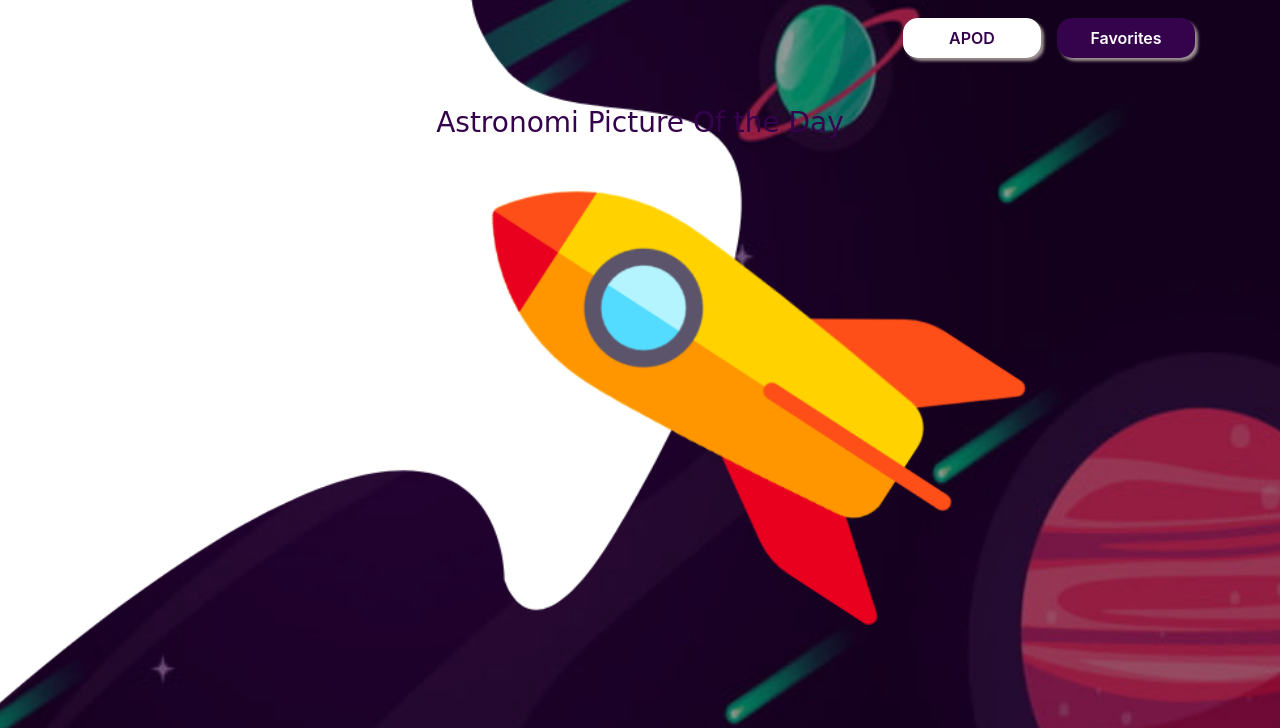
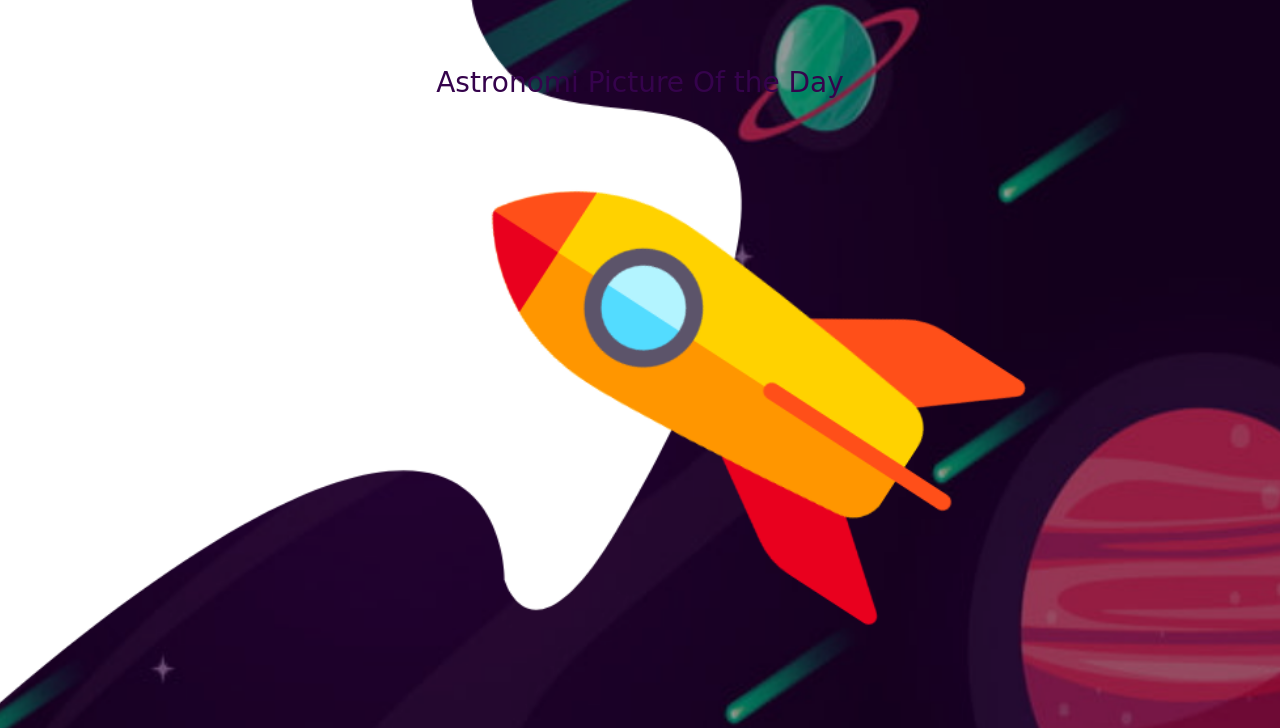
Before and after one commit to Ianphantom/Project-Website-Astronomi, a website built with webpack: page src/html/apod.html in a window 1280 px wide. Shown: the part 72-800 px from the top of the page. Built offline with nearby package versions, Linux system fonts and the light colour scheme; no server answers; a web font is replaced by a local one.

Commit message:
Menghapus bagian navigasi APOD dari apod.html

```diff
--- a/src/html/apod.html
+++ b/src/html/apod.html
@@ -26,9 +26,8 @@
     </nav>
     <div class="content">
         <div class="container mt-3">
-            <div class="d-flex justify-content-end bd-highlight mb-3">
-                <a href="#apodcard.html"><div class="p-2 bd-highlight panel apod text-center">APOD</div></a>
-                <a href="#apodfavorites.html"><div class="p-2 bd-highlight panel favorites text-center ml-3">Favorites</div></a>
+            <div class="d-flex justify-content-end bd-highlight mb-3 navigasi">
+                <!-- nav -->
             </div>
         </div>
         <div class="apod-title mt-5 mb-5"><h3 class="text-center">Astronomi Picture Of the Day</h3></div>
@@ -41,6 +40,6 @@
     <script src="https://code.jquery.com/jquery-3.2.1.slim.min.js" integrity="sha384-KJ3o2DKtIkvYIK3UENzmM7KCkRr/rE9/Qpg6aAZGJwFDMVNA/GpGFF93hXpG5KkN" crossorigin="anonymous"></script>
     <script src="https://cdnjs.cloudflare.com/ajax/libs/popper.js/1.12.9/umd/popper.min.js" integrity="sha384-ApNbgh9B+Y1QKtv3Rn7W3mgPxhU9K/ScQsAP7hUibX39j7fakFPskvXusvfa0b4Q" crossorigin="anonymous"></script>
     <script src="https://maxcdn.bootstrapcdn.com/bootstrap/4.0.0/js/bootstrap.min.js" integrity="sha384-JZR6Spejh4U02d8jOt6vLEHfe/JQGiRRSQQxSfFWpi1MquVdAyjUar5+76PVCmYl" crossorigin="anonymous"></script>
-    <script src="../js/api.js"></script>
+    <script src="../js/apod.js" type="module"></script>
 </body>
 </html>
```
